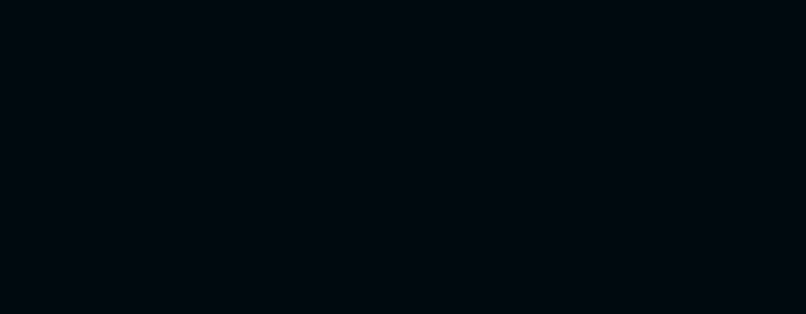
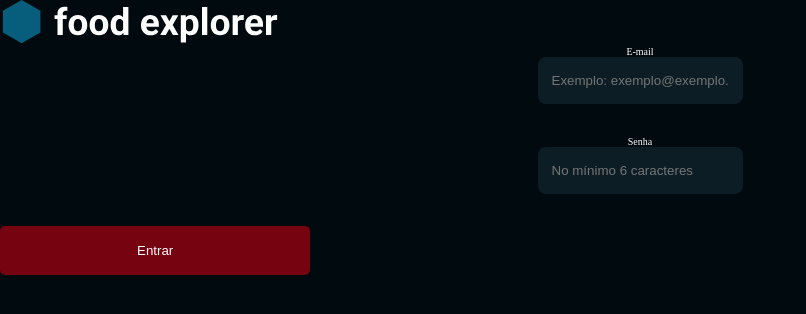
Before and after one commit to Caiobaldur/frontEnd-foodexplorer, a React (Vite) app: page / in a window 1280 px wide. Shown: the top 314 px of the page, without its empty margins (0-806 px from the left). Built offline with nearby package versions, Linux system fonts and the light colour scheme.

Commit message:
feat: initial structure login & component button

```diff
--- /dev/null
+++ b/src/components/Button/Button.jsx
@@ -0,0 +1,10 @@
+import { Container } from "./styles";
+
+
+export function Button(){
+  return (
+    <Container type="button">
+      <p>Entrar</p>
+    </Container>
+  );
+}
--- /dev/null
+++ b/src/components/Button/styles.js
@@ -0,0 +1,8 @@
+import styled from "styled-components";
+
+export const Container = styled.button `
+  font-family: ${({ theme }) => theme.FONTS.Primary};
+  background-color: ${({theme}) => theme.COLORS.TOMATO_100};
+  color: ${({theme}) => theme.COLORS.LIGHT_100};
+  padding: 1.7rem 13.7rem;
+`;
--- a/src/pages/Login/Login.jsx
+++ b/src/pages/Login/Login.jsx
@@ -1,11 +1,23 @@
-import { Container } from "./styles";
-
+import { Button } from "../../components/Button/Button";
+import { Container, Form } from "./styles";
 
 export function Login() {
 
   return (
     <Container>
+      <div>
+        <div>
+          <img src="../src/assets/logo_food.svg" alt="" />
+        </div>
+      <Form>
+        <label htmlFor="email">E-mail</label>
+        <input placeholder="Exemplo: exemplo@exemplo.com.br" type="text" id="email"/>
+        <label htmlFor="password">Senha</label>
+        <input placeholder="No mínimo 6 caracteres" type="text" id="password"/>
+      </Form>
 
+    <Button/>
+      </div>
     </Container>
   );
 
--- a/src/pages/Login/styles.js
+++ b/src/pages/Login/styles.js
@@ -4,3 +4,19 @@
 
   color: white;
 `;
+
+export const Form = styled.form `
+  display: flex;
+  flex-direction: column;
+  justify-content: center;
+  align-items: center;
+  text-align: center;
+
+  & input{
+    background-color: ${({theme}) => theme.COLORS.DARK_900};
+    padding: 1.6rem 1.4rem;
+    border-radius: .8rem;
+    margin-bottom: 3.2rem;
+  }
+
+`;
```
Also changed, not shown: src/assets/logo_food.svg (added).
